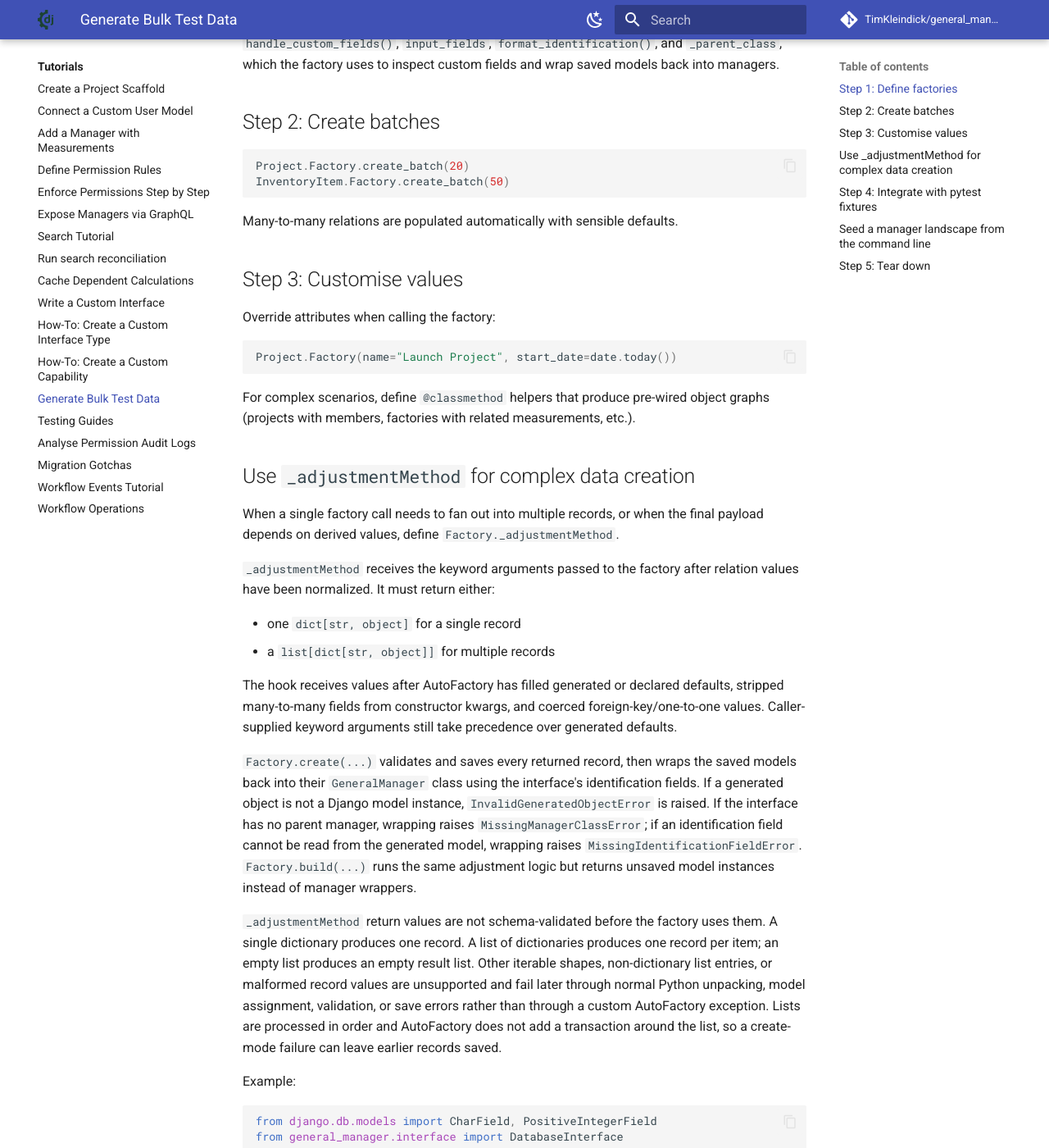
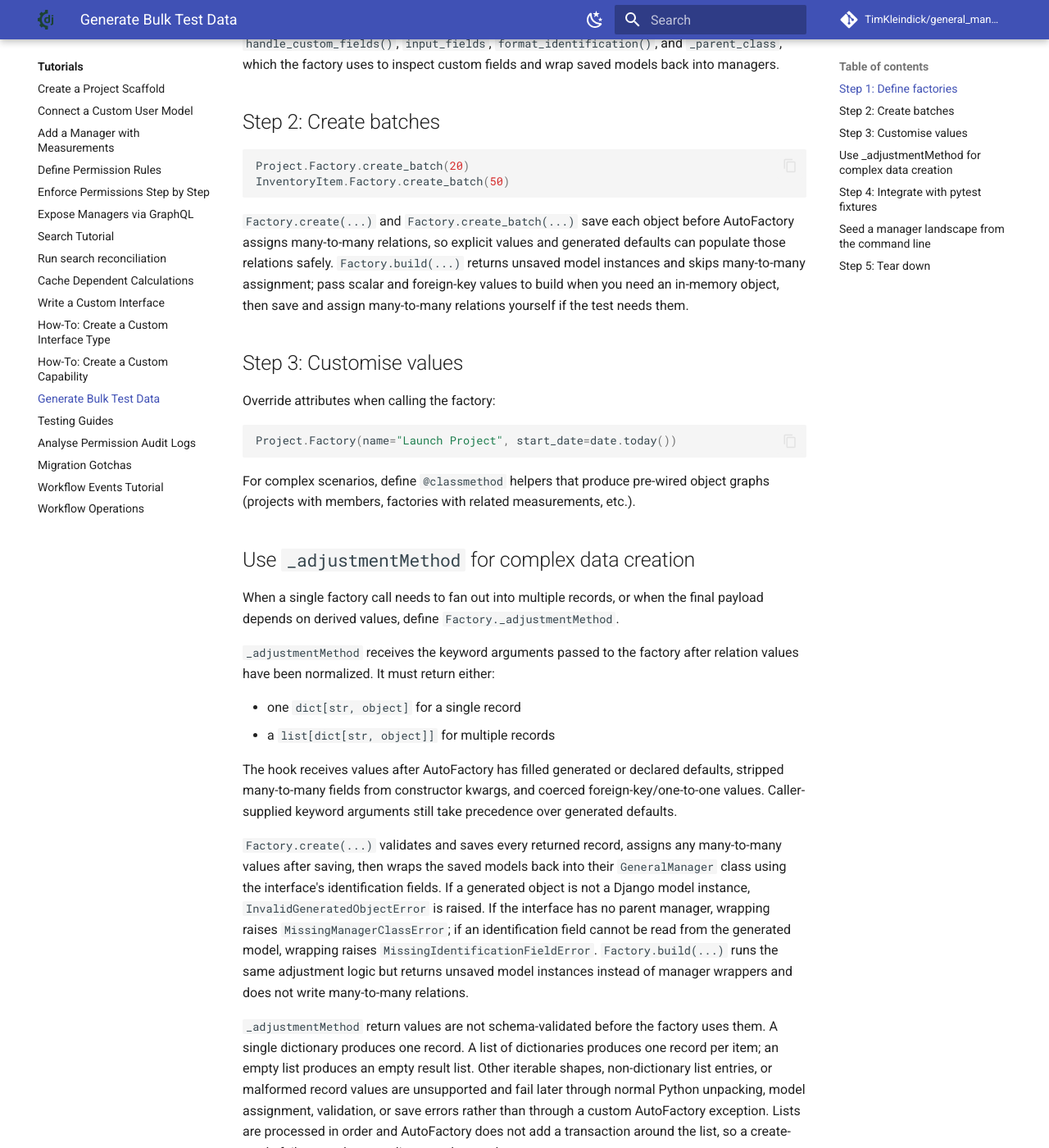
Before and after one commit to TimKleindick/general_manager, an MkDocs documentation site: the page built from docs/howto/factory_bulk_generate.md, in a window 1280 px wide and 1400 px high, scrolled down 1081 px. Shown: the whole window at 82% size. Built offline with MkDocs 1.6.1 and Material for MkDocs 9.7.7, drawn with Linux system fonts in a browser that asks for light colours; comment, search, counter and statistics services are not loaded.

Commit message:
fix: skip m2m assignment for auto factory build

````diff
--- a/docs/howto/factory_bulk_generate.md
+++ b/docs/howto/factory_bulk_generate.md
@@ -54,7 +54,12 @@ Project.Factory.create_batch(20)
 InventoryItem.Factory.create_batch(50)
 ```
 
-Many-to-many relations are populated automatically with sensible defaults.
+`Factory.create(...)` and `Factory.create_batch(...)` save each object before
+AutoFactory assigns many-to-many relations, so explicit values and generated
+defaults can populate those relations safely. `Factory.build(...)` returns
+unsaved model instances and skips many-to-many assignment; pass scalar and
+foreign-key values to build when you need an in-memory object, then save and
+assign many-to-many relations yourself if the test needs them.
 
 ## Step 3: Customise values
 
@@ -80,14 +85,16 @@ defaults, stripped many-to-many fields from constructor kwargs, and coerced
 foreign-key/one-to-one values. Caller-supplied keyword arguments still take
 precedence over generated defaults.
 
-`Factory.create(...)` validates and saves every returned record, then wraps the
-saved models back into their `GeneralManager` class using the interface's
-identification fields. If a generated object is not a Django model instance,
-`InvalidGeneratedObjectError` is raised. If the interface has no parent manager,
-wrapping raises `MissingManagerClassError`; if an identification field cannot be
-read from the generated model, wrapping raises `MissingIdentificationFieldError`.
+`Factory.create(...)` validates and saves every returned record, assigns any
+many-to-many values after saving, then wraps the saved models back into their
+`GeneralManager` class using the interface's identification fields. If a
+generated object is not a Django model instance, `InvalidGeneratedObjectError`
+is raised. If the interface has no parent manager, wrapping raises
+`MissingManagerClassError`; if an identification field cannot be read from the
+generated model, wrapping raises `MissingIdentificationFieldError`.
 `Factory.build(...)` runs the same adjustment logic but returns unsaved model
-instances instead of manager wrappers.
+instances instead of manager wrappers and does not write many-to-many
+relations.
 
 `_adjustmentMethod` return values are not schema-validated before the factory uses
 them. A single dictionary produces one record. A list of dictionaries produces
````
Also changed, not shown: docs/concepts/factories/index.md (+8 -5 lines), docs/concepts/factories/performance_caching.md (+2 -2 lines), 3 other files.
